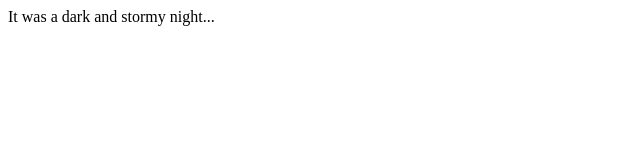
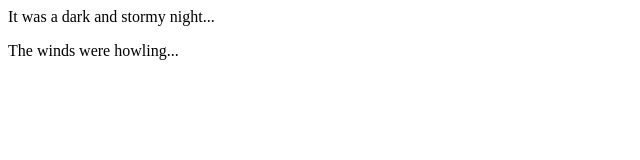
Before and after one commit to LucasGrzelak/fireside-story, a plain HTML site: page index.html in a window 1280 px wide. Shown: the whole page, without its empty margins (0-640 px from the left). Drawn offline with Linux system fonts and the light colour scheme.

Commit message:
added second line to story

```diff
--- a/index.html
+++ b/index.html
@@ -1,5 +1,6 @@
 <html>
   <body>
     <p>It was a dark and stormy night...</p>
+    <p>The winds were howling...</p>
   </body>
 </html>
```
